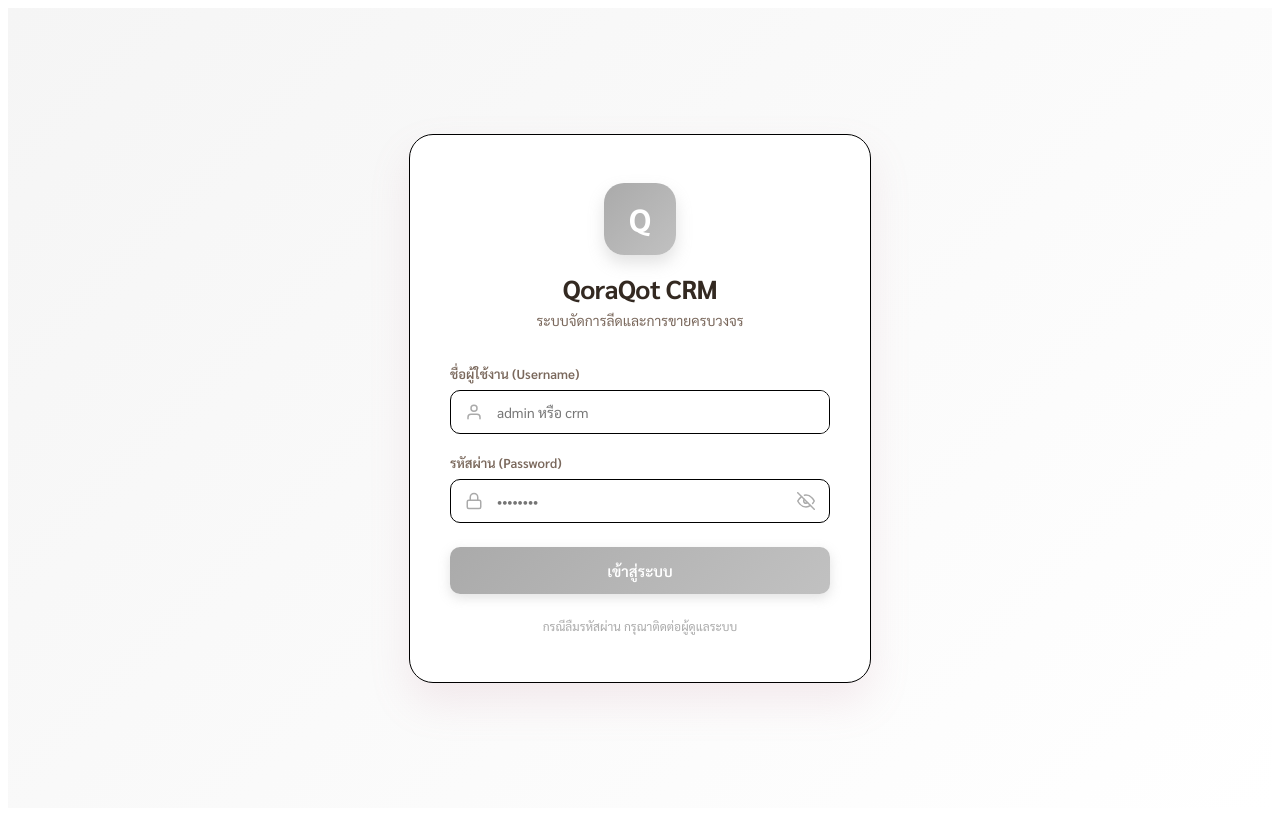
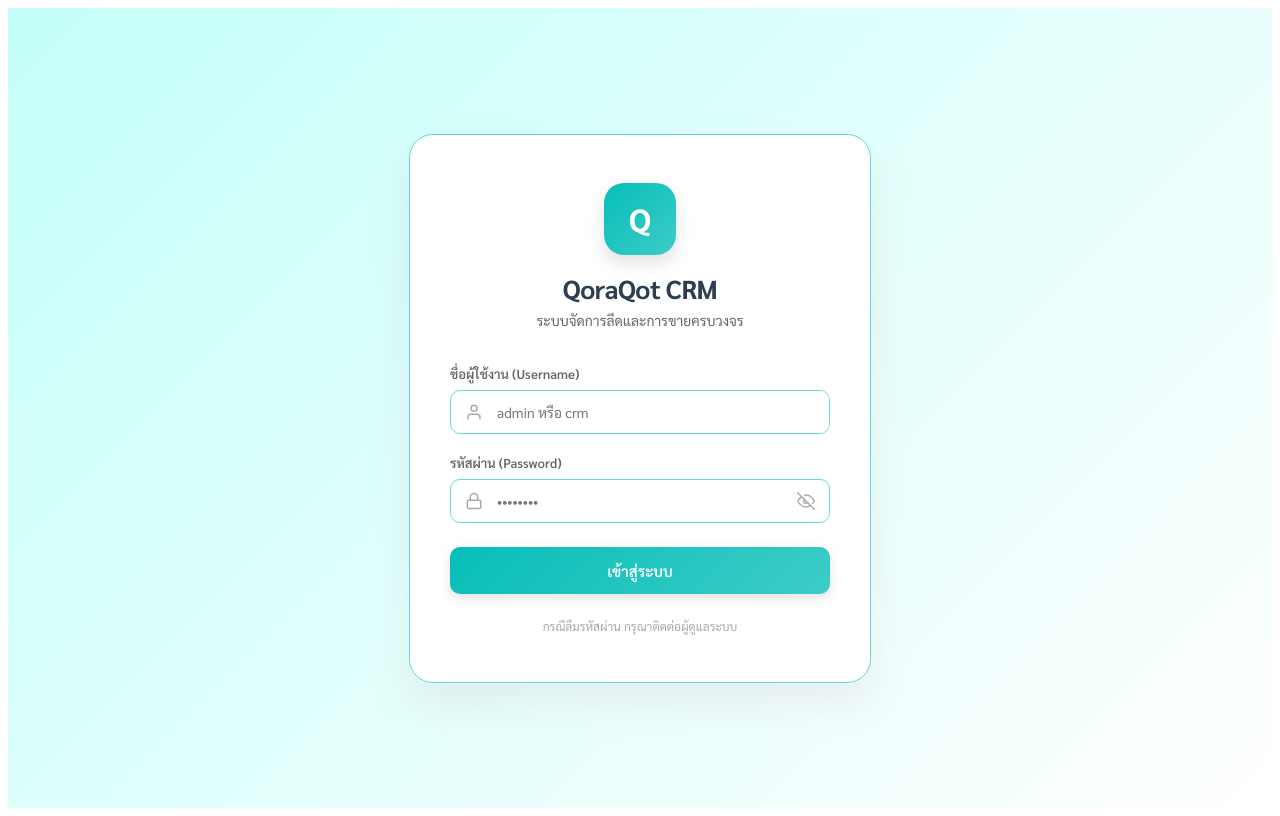
Before and after one commit to Webpark89/Sale_CRM, a React (Vite) app in the folder CEM-main/: page / in a window 1280 px wide. Built offline with nearby package versions, Linux system fonts and the light colour scheme.

Commit message:
Edit-tablecell-color-theme

```diff
--- a/CEM-main/src/features/crm/App.jsx
+++ b/CEM-main/src/features/crm/App.jsx
@@ -127,7 +127,7 @@ export default function App() {
   };
 
   const saveLead = updated => {
-    // ดักจับการแก้เลขนิติบุคคลซ้ำใน Modal
+    // 1. ดักจับการแก้เลขนิติบุคคลซ้ำ
     if (updated.companyNumber) {
       const isDup = leads.some(l => l.id !== updated.id && l.companyNumber === updated.companyNumber);
       if (isDup) {
@@ -136,18 +136,30 @@ export default function App() {
       }
     }
 
+    let finalLeadUpdated = updated;
+
+    // 2. สร้าง Array ใหม่
     const newLeads = leads.map(l => {
       if (l.id === updated.id) {
+        // เตรียมข้อมูลที่อัปเดตแล้ว
         const finalLead = { ...updated, updatedAt: new Date().toISOString() };
+
+        // เช็คเงื่อนไขพิเศษ
         if (finalLead.latestStatus === "มีตติ้ง") {
           finalLead.everHadMeeting = true;
         }
-        return finalLead;
+
+        finalLeadUpdated = finalLead; // เก็บไว้ไปอัปเดต Popup
+        return finalLead; // ส่งออกไปใน newLeads
       }
       return l;
     });
-    updateLeads(newLeads);
-    setSelectedLead(updated);
+
+    // 3. เรียกใช้ฟังก์ชันอัปเดตหลัก (และต้องส่ง followups ไปด้วยตามนิยามฟังก์ชัน updateLeads ที่คุณมี)
+    updateLeads(newLeads, followups);
+
+    // 4. อัปเดต Popup ให้แสดงค่าใหม่
+    setSelectedLead(finalLeadUpdated);
   };
 
   const saveFollowup = (leadId, fForm) => {
@@ -248,7 +260,7 @@ export default function App() {
   const filtered = accessibleLeads
     .filter(l => {
       //ค้นหา
-      if (search && !l.companyName?.toLowerCase().includes(search.toLowerCase()) && !l.companyNumber?.includes(search) && !l.contactPhone?.includes(search) && !l.contactEmail?.toLowerCase().includes(search.toLowerCase())) return false;
+      if (search && !l.companyName?.toLowerCase().includes(search.toLowerCase()) && !l.companyNumber?.includes(search) && !l.contactPhone?.includes(search) && !l.contactEmail?.toLowerCase().includes(search.toLowerCase()) && !l.description?.toLowerCase().includes(search.toLowerCase())) return false;
       //คัดกรอง
       if (filterStatus.length > 0 && !filterStatus.includes(l.latestStatus)) return false;
       //รายกาโปรด
@@ -308,7 +320,7 @@ export default function App() {
 
   return (
     <div style={{ minHeight: "100vh", background: RG.bg, fontFamily: "'Sarabun', sans-serif", color: RG.text }}>
-      <style>{`@import url('https://fonts.googleapis.com/css2?family=Sarabun:wght@300;400;500;600;700&display=swap'); * { box-sizing: border-box; } ::-webkit-scrollbar { width: 6px; height: 6px; } ::-webkit-scrollbar-track { background: #f8e8ec; } ::-webkit-scrollbar-thumb { background: #e8b4b8; border-radius: 3px; }.status-blue { color: #007bff !important; font-weight: 700 !important; }`}</style>
+      <style>{`@import url('https://fonts.googleapis.com/css2?family=Sarabun:wght@300;400;500;600;700&display=swap'); * { box-sizing: border-box; } ::-webkit-scrollbar { width: 6px; height: 6px; } ::-webkit-scrollbar-track { background: #f8e8ec; } ::-webkit-scrollbar-thumb { background: #07bebb; border-radius: 3px; }.status-blue { color: #007bff !important; font-weight: 700 !important; }`}</style>
 
       <nav style={{ background: RG.gradient, padding: "0 24px", display: "flex", alignItems: "center", height: 56, boxShadow: "0 2px 12px rgba(192,132,151,0.3)", position: "sticky", top: 0, zIndex: 100 }}>
         <div style={{ display: "flex", alignItems: "center", gap: 8, marginRight: 32 }}>
@@ -407,7 +419,7 @@ export default function App() {
                       {/* เพิ่ม Column สำหรับติดดาว */}
                       <th style={{ padding: "12px 8px", color: "#fff", fontSize: 13, width: 36 }} />
                       <th style={{ padding: "12px 8px", color: "#fff", fontSize: 13, width: 36 }} />
-                      {["เลขนิติบุคคล", "ชื่อบริษัท", "ผู้ติดต่อ", "เบอร์โทร", "อีเมล", "รายได้รวม", "ทุนจดทะเบียน", "กำไร", "สถานะล่าสุด", "ติดต่อล่าสุด", "ติดตามครั้งถัดไป"].map(h => (
+                      {["เลขนิติบุคคล", "ชื่อบริษัท", "ผู้ติดต่อ", "เบอร์โทร", "อีเมล", "รายละเอียด", "รายได้รวม", "ทุนจดทะเบียน", "กำไร", "สถานะล่าสุด", "ติดต่อล่าสุด", "ติดตามครั้งถัดไป"].map(h => (
                         <th key={h} style={{ padding: "12px 10px", textAlign: "left", color: "#fff", fontSize: 12, fontWeight: 600, whiteSpace: "nowrap" }}>
                           {h}
                         </th>
@@ -435,7 +447,7 @@ export default function App() {
                         leadFollowups.some(f => f.status === "มีตติ้ง");
 
                       // 3. กำหนดสีพื้นหลัง: ถ้าเคยมีตติ้งให้ใช้สีส้มอ่อน (#ffeed9) ถ้าไม่เคย ให้สลับสีตามเดิม
-                      const rowBackground = hasMeetingHistory ? "linear-gradient(90deg, #ff9933, #ffff4d)" : (i % 2 === 0 ? RG.rowOdd : RG.rowEven);
+                      const rowBackground = hasMeetingHistory ? "linear-gradient(90deg, #ffff00, #ffff64)" : (i % 2 === 0 ? RG.rowOdd : RG.rowEven);
 
                       return (
                         <tr key={lead.id} style={{ background: rowBackground, borderBottom: "1px solid #f5e0e4" }}>
@@ -461,6 +473,7 @@ export default function App() {
                           <td style={{ padding: "8px 10px" }}><EditableCell value={lead.contactName} onSave={v => inlineEdit(lead.id, "contactName", v)} /></td>
                           <td style={{ padding: "8px 10px" }}><EditableCell value={lead.contactPhone} onSave={v => inlineEdit(lead.id, "contactPhone", v)} /></td>
                           <td style={{ padding: "8px 10px" }}><EditableCell value={lead.contactEmail} onSave={v => inlineEdit(lead.id, "contactEmail", v)} /></td>
+                          <td style={{ padding: "8px 10px" }}><EditableCell value={lead.description} onSave={v => inlineEdit(lead.id, "description", v)} /></td>
                           <td style={{ padding: "8px 10px" }}><EditableCell value={lead.revenue} onSave={v => inlineEdit(lead.id, "revenue", Number(v))} type="number" /></td>
                           <td style={{ padding: "8px 10px" }}><EditableCell value={lead.registeredCapital} onSave={v => inlineEdit(lead.id, "registeredCapital", Number(v))} type="number" /></td>
                           <td style={{ padding: "8px 10px" }}><EditableCell value={lead.profit} onSave={v => inlineEdit(lead.id, "profit", Number(v))} type="number" /></td>
--- a/CEM-main/src/features/crm/components/modals/AddLeadModal.jsx
+++ b/CEM-main/src/features/crm/components/modals/AddLeadModal.jsx
@@ -9,7 +9,7 @@ import { inputStyle, selectStyle } from "../common/styles";
 // 1. เพิ่ม props `leads` เข้ามาเพื่อใช้ตรวจสอบข้อมูลที่มีอยู่แล้ว
 export default function AddLeadModal({ onClose, onSave, leads = [] }) {
   const [form, setForm] = useState({
-    companyName: "", companyNumber: "", contactName: "", contactPhone: "",
+    companyName: "", companyNumber: "", contactName: "", description: "", contactPhone: "",
     contactEmail: "", revenue: "", registeredCapital: "", profit: "",
     latestStatus: STATUSES[0], latestContactDate: today(), nextFollowupDate: ""
   });
@@ -67,6 +67,7 @@ export default function AddLeadModal({ onClose, onSave, leads = [] }) {
 
         <Field label="ชื่อบริษัท *"><input value={form.companyName} onChange={e => up("companyName", e.target.value)} style={inputStyle} /></Field>
         <Field label="ชื่อผู้ติดต่อ"><input value={form.contactName} onChange={e => up("contactName", e.target.value)} style={inputStyle} /></Field>
+        <Field label="รายละเอียด"><input value={form.description} onChange={e => up("description", e.target.value)} style={inputStyle} /></Field>
         <Field label="เบอร์โทร"><input value={form.contactPhone} onChange={e => up("contactPhone", e.target.value)} style={inputStyle} /></Field>
         <Field label="อีเมล"><input value={form.contactEmail} onChange={e => up("contactEmail", e.target.value)} style={inputStyle} /></Field>
         <Field label="สถานะ"><select value={form.latestStatus} onChange={e => up("latestStatus", e.target.value)} style={selectStyle}>{STATUSES.map(s => <option key={s} value={s}>{s}</option>)}</select></Field>
--- a/CEM-main/src/features/crm/components/modals/CompanyModal.jsx
+++ b/CEM-main/src/features/crm/components/modals/CompanyModal.jsx
@@ -98,8 +98,8 @@ export default function CompanyModal({ lead, leads = [], followups, onClose, onS
         {tab === "info" && (
           <div>
             <div style={{ display: "grid", gridTemplateColumns: "1fr 1fr", gap: "0 20px" }}>
-              {["companyNumber", "companyName", "contactName", "contactPhone", "contactEmail"].map((key, index) => {
-                const labels = ["เลขนิติบุคคล", "ชื่อบริษัท", "ชื่อผู้ติดต่อ", "เบอร์โทร", "อีเมล"];
+              {["companyNumber", "companyName", "contactName", "description", "contactPhone", "contactEmail"].map((key, index) => {
+                const labels = ["เลขนิติบุคคล", "ชื่อบริษัท", "ชื่อผู้ติดต่อ", "รายละเอียด", "เบอร์โทร", "อีเมล"];
                 const lbl = labels[index];
 
                 if (key === "companyNumber") {
--- a/CEM-main/src/features/crm/constants/status.js
+++ b/CEM-main/src/features/crm/constants/status.js
@@ -2,7 +2,7 @@ export const STATUSES = ["มีตติ้ง", "ฝากโปรไฟล
 
 export const STATUS_COLORS = {
   มีตติ้ง: "#FFA500",
-  ฝากโปรไฟล์: "#48A9A6",
+  ฝากโปรไฟล์: "#007bff",
   ต้องตามต่อ: "#E8B4B8",
   ติดต่อไม่ได้: "#9E9E9E",
   ไม่สนใจ: "#E57373",
--- a/CEM-main/src/features/crm/constants/theme.js
+++ b/CEM-main/src/features/crm/constants/theme.js
@@ -1,17 +1,17 @@
 export const RG = {
-  primary: "#000000",
-  gradient: "linear-gradient(135deg, #aaaaaa 0%, #c1c1c1 100%)",
-  gradientSoft: "linear-gradient(135deg, #F5F5F5 0%, #ffffff 100%)",
-  border: "#000000",
-  headerBg: "linear-gradient(135deg, #C29476 0%, #A06A42 100%)",
-  rowOdd: "#fafafa",
-  rowEven: "#efefef",
-  cardBorder: "#000000",
-  btnGradient: "linear-gradient(135deg, #C29476, #A06A42)",
-  danger: "#C85A53",
-  success: "#6E8B74",
+  primary: "#07BEB8", // ใช้สีเข้มสุดจากพาเลตต์
+  gradient: "linear-gradient(135deg, #07BEB8 0%, #3DCCC7 100%)", // ไล่เฉด Turquoise
+  gradientSoft: "linear-gradient(135deg, #C4FFF9 0%, #ffffff 100%)",
+  border: "#68D8D6", // ใช้สีโทนกลางสำหรับเส้นขอบ
+  headerBg: "linear-gradient(135deg, #07BEB8 0%, #3DCCC7 100%)",
+  rowOdd: "#ffffff",
+  rowEven: "#C4FFF9", // สีอ่อนสุดสำหรับแถวสลับ
+  cardBorder: "#68D8D6",
+  btnGradient: "linear-gradient(135deg, #07BEB8, #3DCCC7)",
+  danger: "#C85A53", // คงเดิมไว้สำหรับแจ้งเตือน
+  success: "#6E8B74", // อาจปรับเป็นโทนเขียวที่เข้ากันได้
   warn: "#D4A373",
-  text: "#332921",
-  textMuted: "#7A685C",
+  text: "#2c3e50", // ปรับเป็นสีเทาเข้มเพื่อให้ตัดกับสี Turquoise
+  textMuted: "#666666",
   surface: "#FFFFFF",
 };
```
Also changed, not shown: CEM-main/src/features/crm/components/common/EditableCell.jsx (+5 -2 lines).
